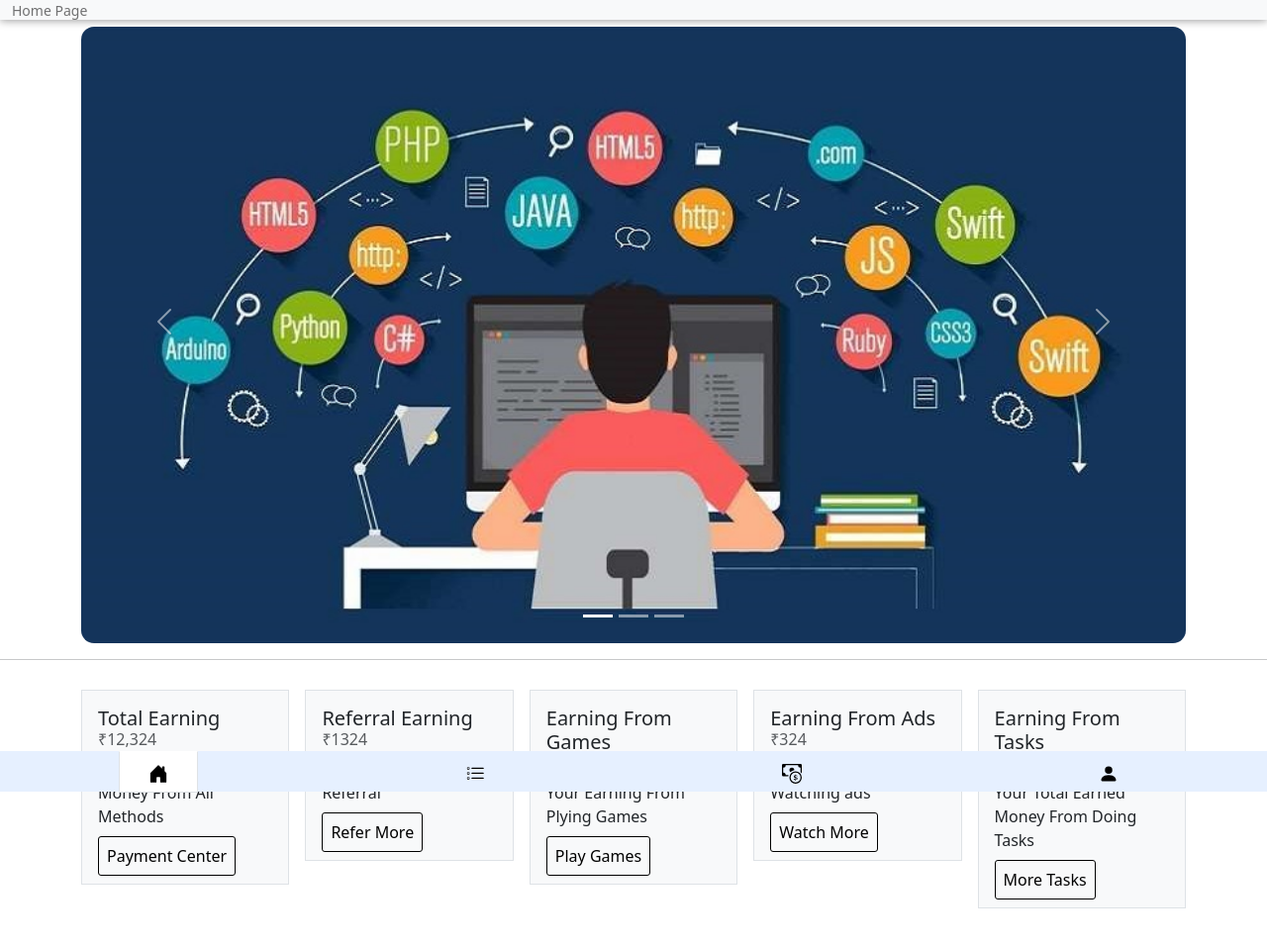
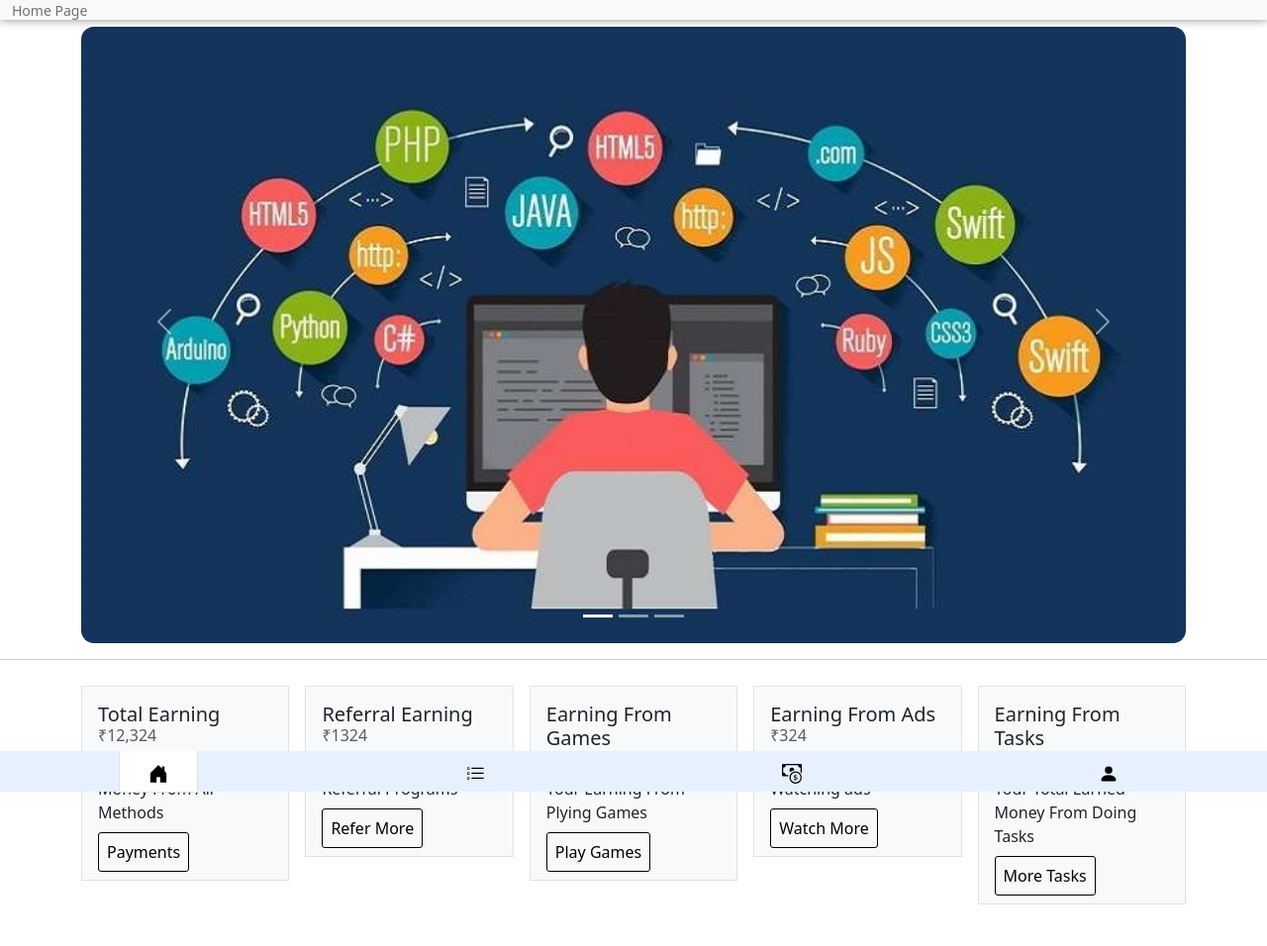
Before and after one commit to jesdroid/tasksapp, a plain HTML site: page index.html in a window 1280 px wide. Shown: the whole page at 99% size. Drawn offline with nearby package versions, Linux system fonts and the light colour scheme.

Commit message:
some box

```diff
--- a/index.html
+++ b/index.html
@@ -89,14 +89,14 @@
 
           </div>
           <div class="container">
-            <div class="row row-cols-2 row-cols-lg-5 g-2 g-lg-3">
+            <div class="row row-cols-2 row-cols-lg-5 g-2 g-lg-3 boxexcolvk">
               <div class="col">
                 <div class="p-3 border bg-light">
                   <div class="card-body">
                   <h5 class="card-title">Total Earning</h5>
                   <h6 class="card-subtitle mb-2 text-muted">₹12,324</h6>
                   <p class="card-text">Your Total Earned Money From All Methods</p>
-                  <a href="#" class="card-link cardbtn">Payment Center</a>
+                  <a href="#" class="card-link cardbtn">Payments</a>
                   <!-- <a href="#" class="card-link cardbtn">Add Money</a> -->
                 </div>
               </div>
@@ -106,7 +106,7 @@
                   <div class="card-body">
                     <h5 class="card-title">Referral Earning</h5>
                     <h6 class="card-subtitle mb-2 text-muted">₹1324</h6>
-                    <p class="card-text">Your Earning From Referral</p>
+                    <p class="card-text">Your Earning From Referral Programs</p>
                     <a href="#" class="card-link cardbtn">Refer More</a>
                     <!-- <a href="#" class="card-link cardbtn">Add Money</a> -->
                   </div>
--- a/style.css
+++ b/style.css
@@ -132,7 +132,7 @@
     /* color: white !important; */
     margin-right: 10px !important;
 }
-.vkm{
+.boxexcolvk{
     /* margin-right: 50px !important; */
-    margin-top: 0px !important;
+    margin-top: -20px !important;
 }
```
